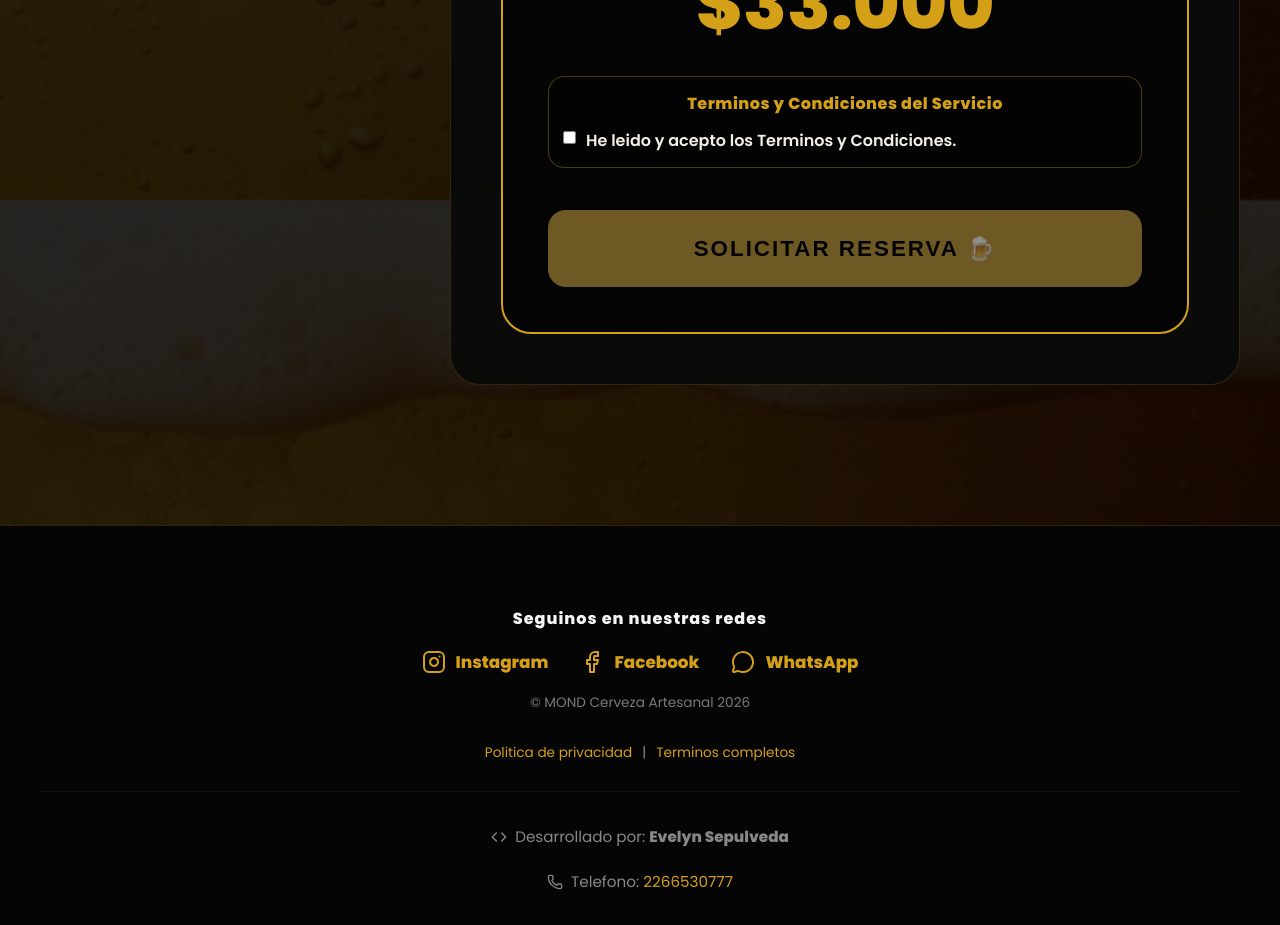
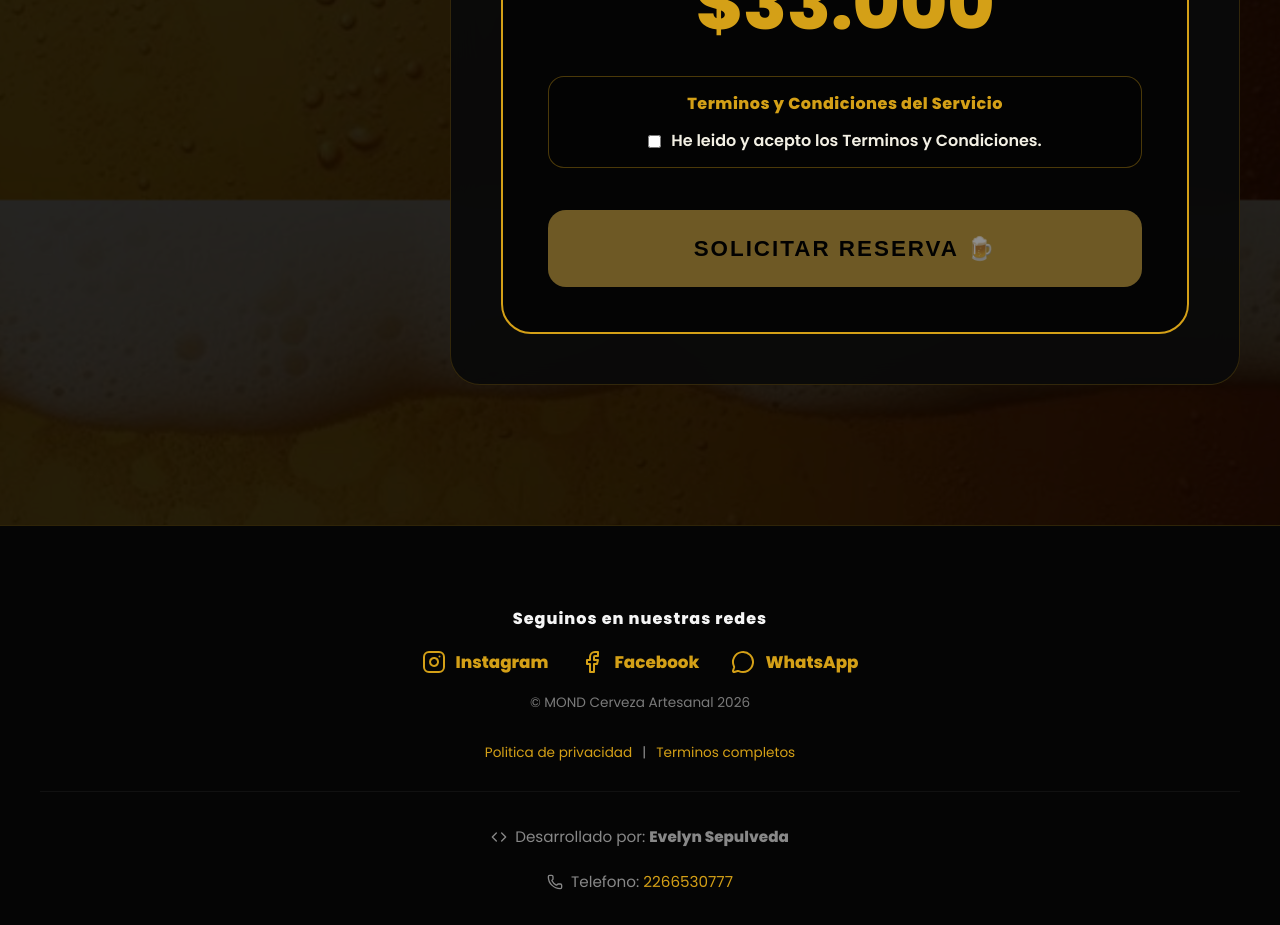
Before and after one commit to Eve2854/beer-rent-app, a React (Vite) app: page / in a window 1280 px wide. Shown: the part 2200-3125 px from the top of the page. Built offline with nearby package versions, Linux system fonts and the light colour scheme; no server answers.

Commit message:
center terms checkbox text

```diff
--- a/src/App.css
+++ b/src/App.css
@@ -459,7 +459,9 @@ body {
   margin-top: 12px;
   display: flex;
   gap: 10px;
-  align-items: flex-start;
+  align-items: center;
+  justify-content: center;
+  text-align: center;
   color: #f3f0e4;
   font-weight: 600;
 }
```
